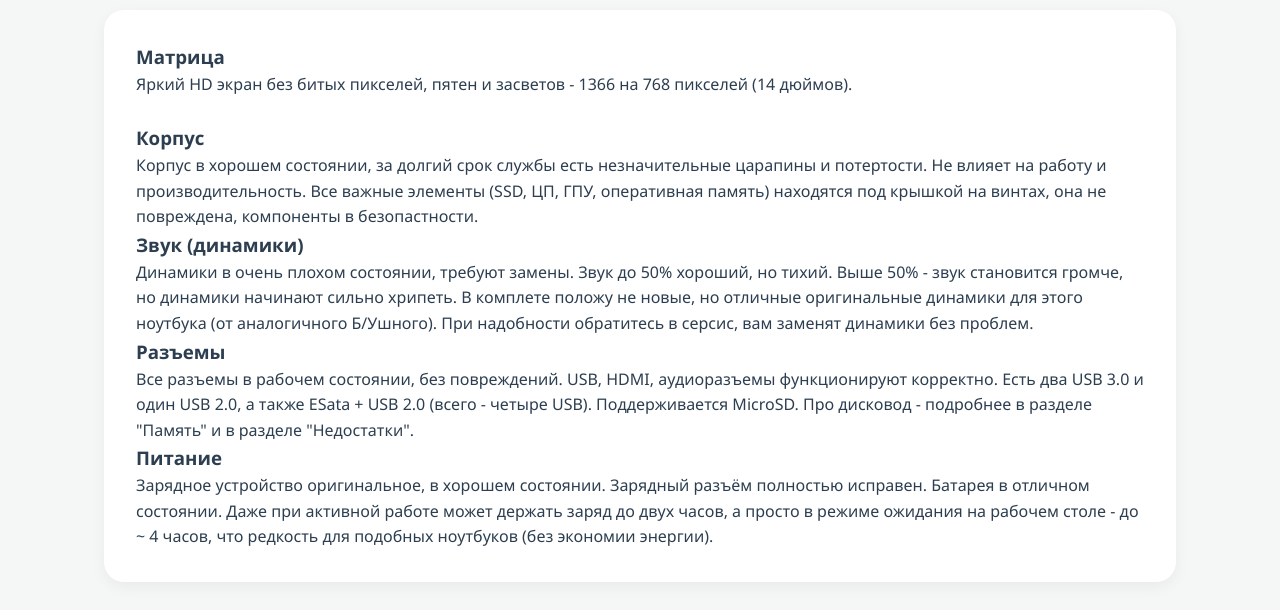
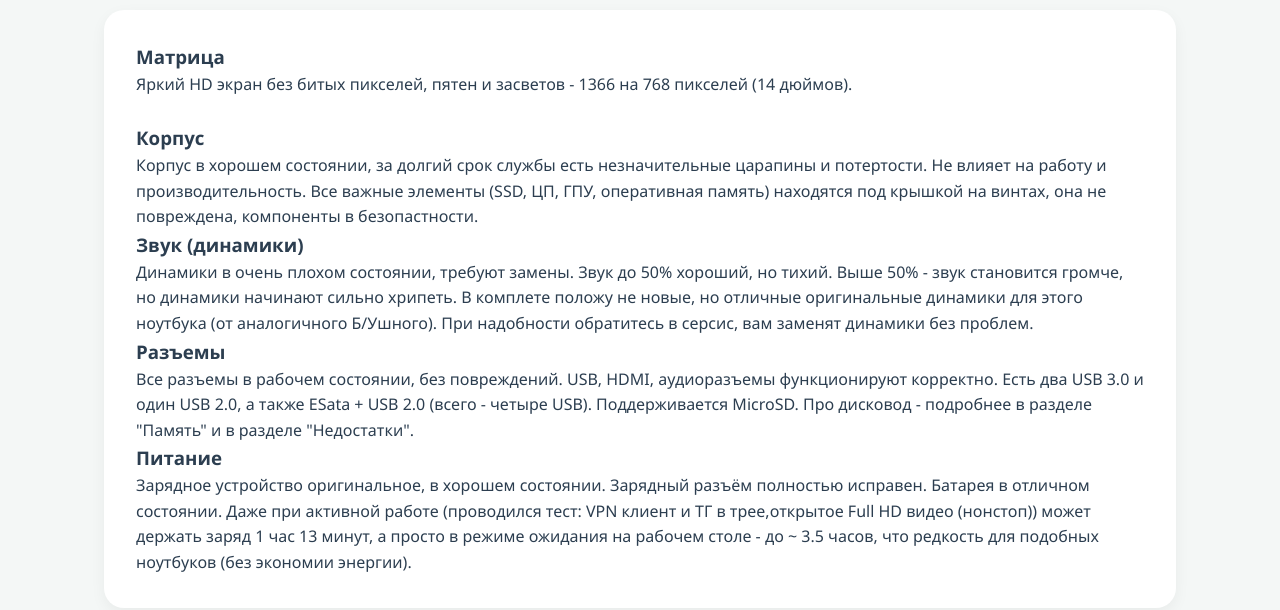
Before and after one commit to kivasily/y470, a plain HTML site: page body.html in a window 1280 px wide. Shown: the part 216-826 px from the top of the page. Drawn offline with Linux system fonts and the light colour scheme.

Commit message:
Update body.html

```diff
--- a/body.html
+++ b/body.html
@@ -33,7 +33,7 @@
             <h3>Разъемы</h3>
             <p>Все разъемы в рабочем состоянии, без повреждений. USB, HDMI, аудиоразъемы функционируют корректно. Есть два USB 3.0 и один USB 2.0, а также ESata + USB 2.0 (всего - четыре USB). Поддерживается MicroSD. Про дисковод - подробнее в разделе "Память" и в разделе "Недостатки".</p>
             <h3>Питание</h3>
-            <p>Зарядное устройство оригинальное, в хорошем состоянии. Зарядный разъём полностью исправен. Батарея в отличном состоянии. Даже при активной работе может держать заряд до двух часов, а просто в режиме ожидания на рабочем столе - до ~ 4 часов, что редкость для подобных ноутбуков (без экономии энергии).</p>
+            <p>Зарядное устройство оригинальное, в хорошем состоянии. Зарядный разъём полностью исправен. Батарея в отличном состоянии. Даже при активной работе (проводился тест: VPN клиент и ТГ в трее,открытое Full HD видео (нонстоп)) может держать заряд 1 час 13 минут, а просто в режиме ожидания на рабочем столе - до ~ 3.5 часов, что редкость для подобных ноутбуков (без экономии энергии).</p>
          </div>
         </div>
     </div>
```
